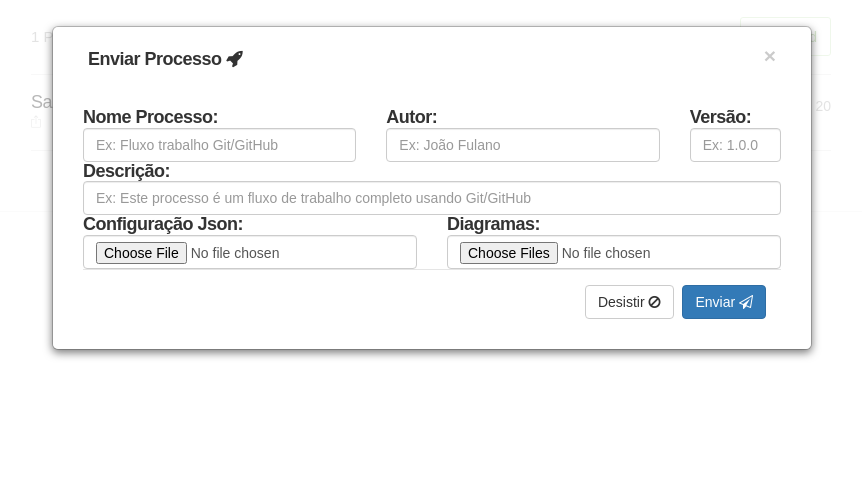
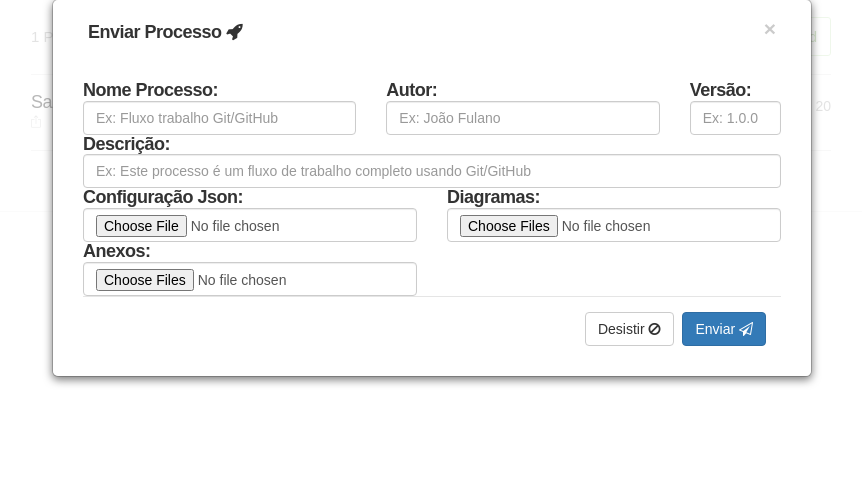
Before and after one commit to jpblbastos/gerenciador-processos-web, a PHP site: page /index.php in a window 1280 px wide, after a click on "Upload". Shown: the part 213-715 px from the top of the page, without its empty margins (209-1071 px from the left). Run offline with PHP 8.4, Linux system fonts and the light colour scheme; data comes from the database, SQL or seed files in the repository; tables that the repository leaves empty hold one stand-in row (values such as "Sample post"); some libraries are stand-ins or nearby versions.

Commit message:
Update
Envio de anexos do processo

```diff
--- a/checkout.php
+++ b/checkout.php
@@ -19,10 +19,9 @@
        echo "<h1>OPS, classe gerenciadora com erro, impossivel de prosseguir!!</h1>";
        exit;
     }
-
     // recebe post
     if ( (!empty($_POST['nome_processo'])) && (!empty($_POST['autor'])) && (!empty($_POST['versao'])) && (!empty($_POST['descricao'])) && (!empty($_FILES['config_json'])) && (!empty($_FILES['diagramas']))  ) {
-    	if ($oGPW->addProcesso($_POST['nome_processo'],$_POST['autor'],$_POST['versao'],$_POST['descricao'], $_FILES['config_json'], $_FILES['diagramas'] ) ){
+    	if ($oGPW->addProcesso($_POST['nome_processo'],$_POST['autor'],$_POST['versao'],$_POST['descricao'], $_FILES['config_json'], $_FILES['diagramas'], $_FILES['anexos'] ) ){
     		 header("location: index.php");
     	}else{
     		 echo "<h1>Desculpe o constrangimento mas não foi possivel adicionar um novo processo á sua base verifique permissões </h1><i class='fa fa-meh-o fa-4x'></i>";
--- a/config/config.php
+++ b/config/config.php
@@ -36,7 +36,7 @@
 $nomeUser="root";
 
 //Senha do usuario
-$passWd="seu_senha";
+$passWd="@@N@sa90sul##";
 
 //Nome da Base de Dados
 $nomeDb="gerenciador_processos";
@@ -57,4 +57,7 @@ $dirJson="json/";
 
 // diretorio para gravar os uploads png ref. aos diagramas
 $dirDiagramas="files/diagrams/";
+
+// diretorio para gravar os uploads anexos
+$dirAttachments="files/attachments/";
 ?>
--- /dev/null
+++ b/files/attachments/info.txt
@@ -0,0 +1 @@
+Anexos dos processos
--- a/includes/footer.inc
+++ b/includes/footer.inc
@@ -48,6 +48,10 @@
         <h4>Diagramas:</h4>
         <p><input class="form-control" type="file" multiple="multiple" name="diagramas[]" required="required"/></p>
       </div>
+      <div class="col-md-6">
+        <h4>Anexos:</h4>
+        <p><input class="form-control" type="file" multiple="multiple" name="anexos[]"/></p>
+      </div>
     </div>
     <div class="modal-footer">
       <button type="button" data-dismiss="modal" class="btn btn-default">Desistir <i class="fa fa-ban"></i></button>
--- a/libs/php/gerenciador.class.php
+++ b/libs/php/gerenciador.class.php
@@ -47,6 +47,13 @@
     * @var string
     */
     private $dirDiagramas='';
+
+    /**
+    * dirAttachments
+    * Diretorio para gravas os uploads dos anexos
+    * @var string
+    */
+    private $dirAttachments='';
 
     /**
     * db
@@ -117,6 +124,7 @@
             // carrega propriedades da classe com os dados de configuração
             $this->dirJson        = $dirJson;
             $this->dirDiagramas   = $dirDiagramas;
+            $this->dirAttachments = $dirAttachments;
         } else {
             // caso não exista arquivo de configuração retorna erro
             echo "OPS, não foi localizado o arquivo de configuração :( ";
@@ -202,22 +210,27 @@
     * @param  string descricao
     * @param  array  config_json
     * @param  array  diagramas
+    * @param  array  anexos
     * @return booblean
     *
     */
-    public function addProcesso($nome_processo='', $autor='', $versao='', $descricao='', $config_json='', $diagramas=''){
+    public function addProcesso($nome_processo='', $autor='', $versao='', $descricao='', $config_json='', $diagramas='', $anexos=''){
       /* inicializa sql */
       $this->sql='';
 
       if ( (!empty($nome_processo)) && (!empty($autor)) && (!empty($versao)) && (!empty($descricao)) && (!empty($config_json)) && (!empty($diagramas)) ) {
           /* Faz o upload do arquivo json */
-          // cria um novo nome para o arquivo json para noa haver duplicidade, pois o bizagi sempre o cria com o mesmo nome
+          // cria um novo nome para o arquivo json para não haver duplicidade, pois o bizagi sempre o cria com o mesmo nome
           $novo_nome_json=preg_replace('/\s/', '', $nome_processo).".json.js";
           if (!$this->__uploadJson($novo_nome_json,$config_json,$this->dirJson)) {
               return false;
           }
           /* Faz o upload dos diagramas */
           if (!$this->__uploadDiagramas($diagramas,$this->dirDiagramas)) {
+              return false;
+          }
+          /* Faz o upload dos anexos */
+          if (!$this->__uploadAttachments($anexos,$this->dirAttachments)) {
               return false;
           }
           /* monta sql */
@@ -380,4 +393,24 @@
         }
       return true;
     } // fim__uploadDiagramas
+
+    /**
+    * __uploadAttachments
+    * Faz o upload dos anexos
+    *
+    * @author joao paulo bastos <jpbl.bastos at gmail dot com>
+    * @param  array  $files
+    * @param  string $target
+    * @return boolean
+    *
+    */
+    private function __uploadAttachments($files='',$target=''){
+        for ($k = 0; $k < count($files['name']); $k++){
+            if (!move_uploaded_file($files['tmp_name'][$k], $target.$files['name'][$k]) ) {
+                echo "<h1> Erro ao fazer upload do arquivo ".$files['name'][$k].". Verifique permissões !</h1>\n";
+                return false;
+            }
+        }
+      return true;
+    } // fim__uploadAttachments
  }// fim da classe
```
Also changed, not shown: 1 other file.
